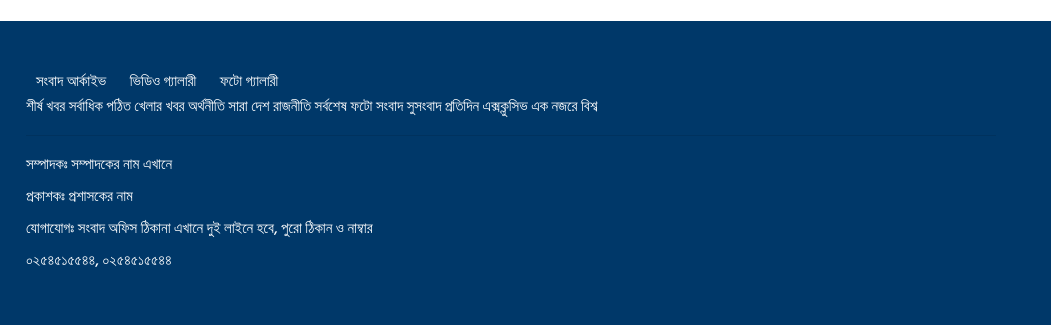
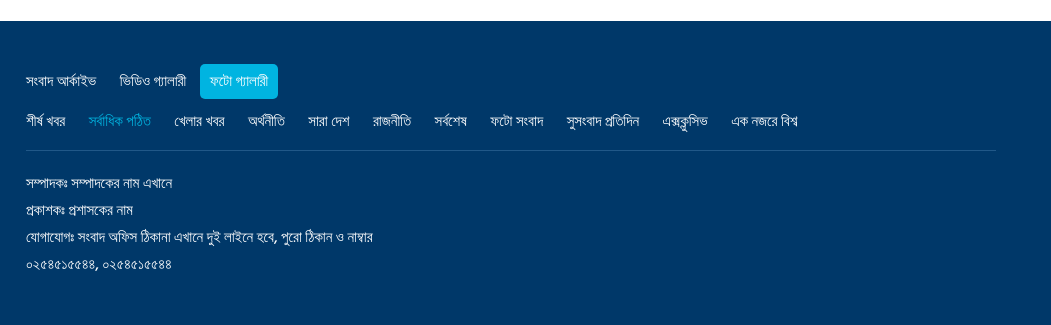
Before and after one commit to amansdpr/skybdnews, a plain HTML site: page index.html in a window 1280 px wide. Shown: the part 3856-4181 px from the top of the page, 229-1280 px from the left. Drawn offline with Linux system fonts and the light colour scheme.

Commit message:
update 6

```diff
--- a/assets/css/style.css
+++ b/assets/css/style.css
@@ -217,6 +217,7 @@ header a {
     border-radius: 5px;
 }
 
+.archive-menu a.active,
 .archive-menu a:hover {
     background-color: #00b4e1;
 }
@@ -431,3 +432,33 @@ footer .social-link a {
 .social-link .yt {
     background-color: #f02e35;
 }
+
+.footer-menu a {
+    padding: 10px;
+}
+
+footer .archive-menu {
+    margin-bottom: 15px;
+    margin-left: -10px;
+}
+
+.footer-menu {
+    margin-left: -10px;
+}
+
+.footer-menu a.active,
+.footer-menu a:hover {
+    color: #00b4e0;
+}
+
+footer hr {
+    background-color: #256297;
+}
+
+.address {
+    margin-top: 20px;
+}
+
+.address p {
+    margin: 2px 0;
+}
--- a/index.html
+++ b/index.html
@@ -23,7 +23,7 @@
 
 		<!-- Topbar section -->
 		<div class="topbar">
-			<div class="container" lang="bn">
+			<div class="container">
 				৮ নভেম্বর ২০২০, ২৩ কার্তিক ১৪২৭
 			</div>
 		</div>
@@ -34,7 +34,7 @@
 			<div class="container d-flex align-items-center justify-content-between">
 				<div class="logo-side d-flex align-items-center">
 					<a href="index.html"><img src="assets/img/logo.png" alt=""></a>
-					<nav class="archive-menu" lang="bn">
+					<nav class="archive-menu">
 						<a href="">সংবাদ আর্কাইভ</a>
 						<a href="">ভিডিও গ্যালারী</a>
 						<a href="">ফটো গ্যালারী</a>
@@ -612,14 +612,14 @@
 					</div>
 				</div>
 				<div class="col-lg-10">
-					<nav class="archive-menu" lang="bn">
+					<nav class="archive-menu">
 						<a href="">সংবাদ আর্কাইভ</a>
 						<a href="">ভিডিও গ্যালারী</a>
-						<a href="">ফটো গ্যালারী</a>
+						<a class="active" href="">ফটো গ্যালারী</a>
 					</nav>
 					<nav class="footer-menu">
 						<a href="">শীর্ষ খবর</a>
-						<a href="">সর্বাধিক পঠিত</a>
+						<a class="active" href="">সর্বাধিক পঠিত</a>
 						<a href="">খেলার খবর</a>
 						<a href="">অর্থনীতি</a>
 						<a href="">সারা দেশ</a>
```
